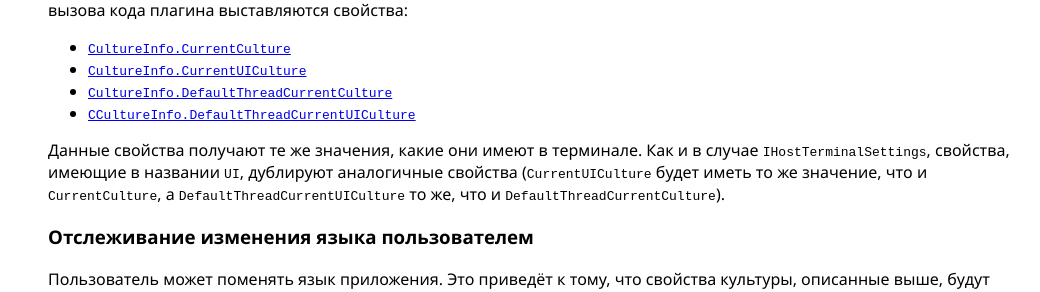
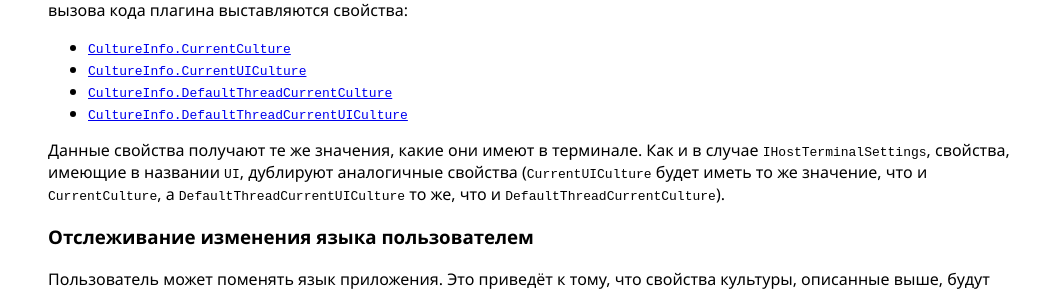
Before and after one commit to iiko/front.api.doc, a Jekyll site: the page built from v7/ru/Localization.md, in a window 1280 px wide. Shown: the part 980-1272 px from the top of the page, without its empty margins (240-1280 px from the left). Built offline with Jekyll 4.4.1, drawn with Linux system fonts in a browser that asks for light colours.

Commit message:
RMS-52941 Документация по механизму переключение языка в плагине

```diff
--- a/v7/ru/Localization.md
+++ b/v7/ru/Localization.md
@@ -31,7 +31,7 @@ var settings = PluginContext.Operations.GetHostTerminalSettings();
 - [`CultureInfo.CurrentCulture`](https://docs.microsoft.com/ru-ru/dotnet/api/system.globalization.cultureinfo.currentculture?view=net-6.0)
 - [`CultureInfo.CurrentUICulture`](https://docs.microsoft.com/ru-ru/dotnet/api/system.globalization.cultureinfo.currentuiculture?view=net-6.0)
 - [`CultureInfo.DefaultThreadCurrentCulture`](https://docs.microsoft.com/ru-ru/dotnet/api/system.globalization.cultureinfo.defaultthreadcurrentculture?view=net-6.0)
-- [`CCultureInfo.DefaultThreadCurrentUICulture`](https://docs.microsoft.com/ru-ru/dotnet/api/system.globalization.cultureinfo.defaultthreadcurrentuiculture?view=net-6.0)
+- [`CultureInfo.DefaultThreadCurrentUICulture`](https://docs.microsoft.com/ru-ru/dotnet/api/system.globalization.cultureinfo.defaultthreadcurrentuiculture?view=net-6.0)
 
 Данные свойства получают те же значения, какие они имеют в терминале. Как и в случае `IHostTerminalSettings`, свойства, имеющие в названии `UI`, дублируют аналогичные свойства (`CurrentUICulture` будет иметь то же значение, что и `CurrentCulture`, а `DefaultThreadCurrentUICulture` то же, что и `DefaultThreadCurrentCulture`).
 
```
